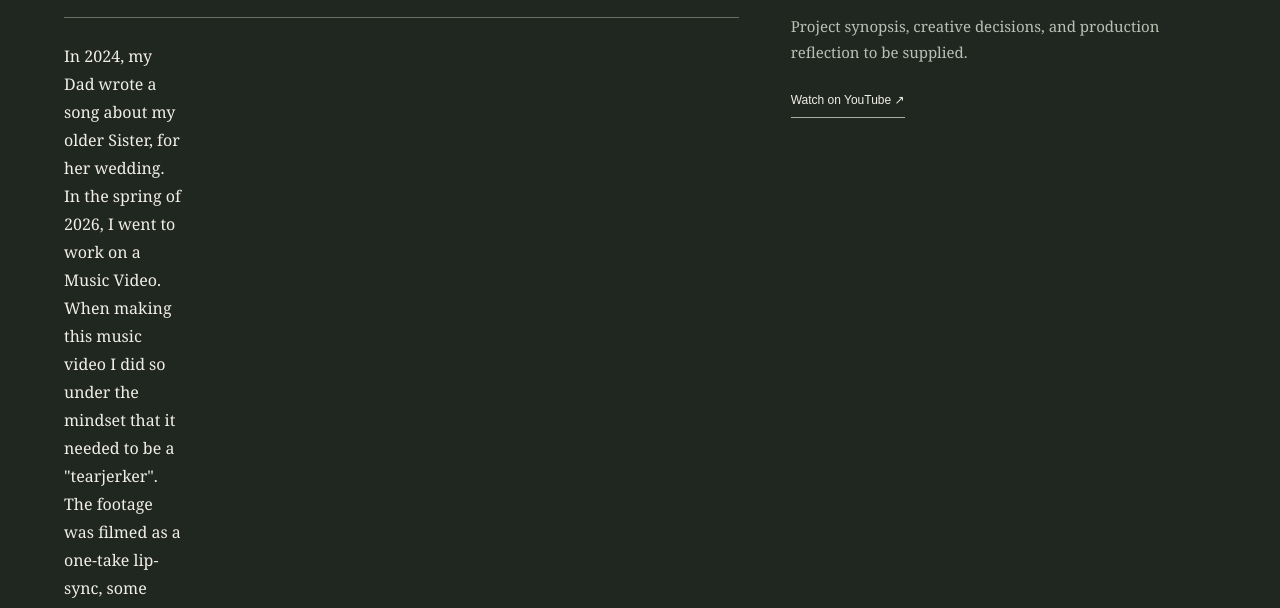
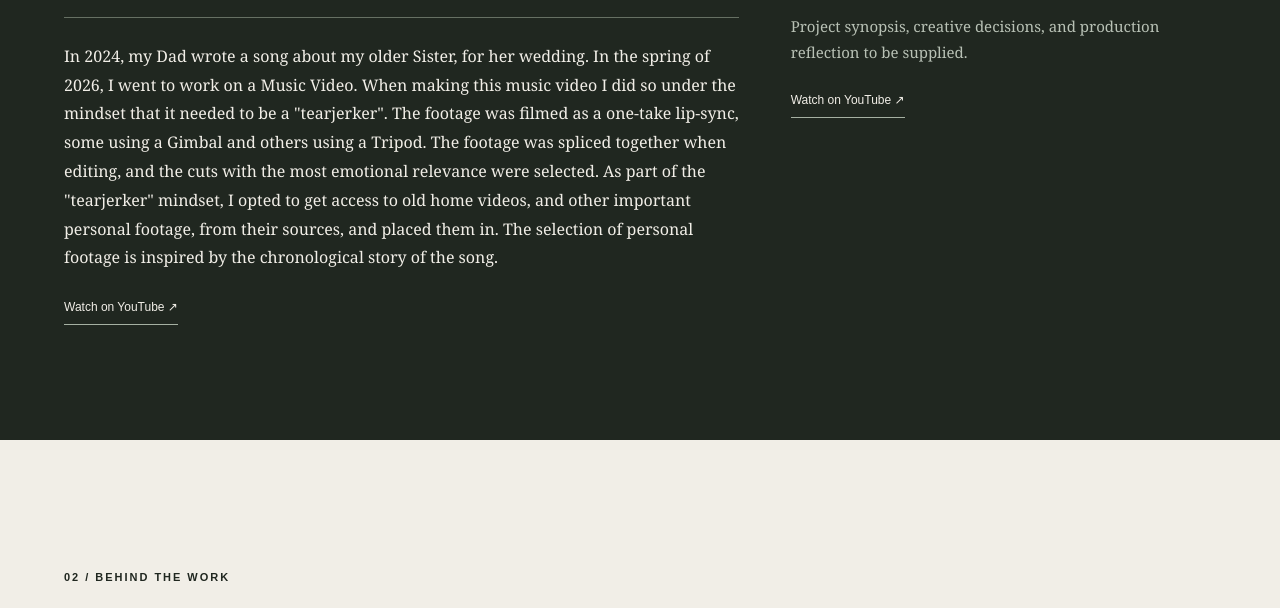
Before and after one commit to DrewSBloomfield/drewsbloomfieldportfolio, a plain HTML site: page preview-v2/index.html in a window 1280 px wide. Shown: the part 1698-2306 px from the top of the page. Drawn offline with Linux system fonts and the light colour scheme.

Commit message:
Format Pages description as one full-width paragraph

```diff
--- a/preview-v2/styles.css
+++ b/preview-v2/styles.css
@@ -142,3 +142,7 @@ body.film-focus-active .hover-film.is-focused{z-index:100;transform:scale(1.03);
 }
 #testimonials .testimonial-quote{flex:1;min-height:245px;padding-top:26px}
 #testimonials .testimonial-card{box-sizing:border-box}
+
+/* Pages: single caption replacing the two-column story/intention labels. */
+#pages .film-notes.film-caption{display:block;padding-top:24px}
+#pages .film-notes.film-caption p{font:16px/1.8 Georgia,serif;max-width:850px}
```
